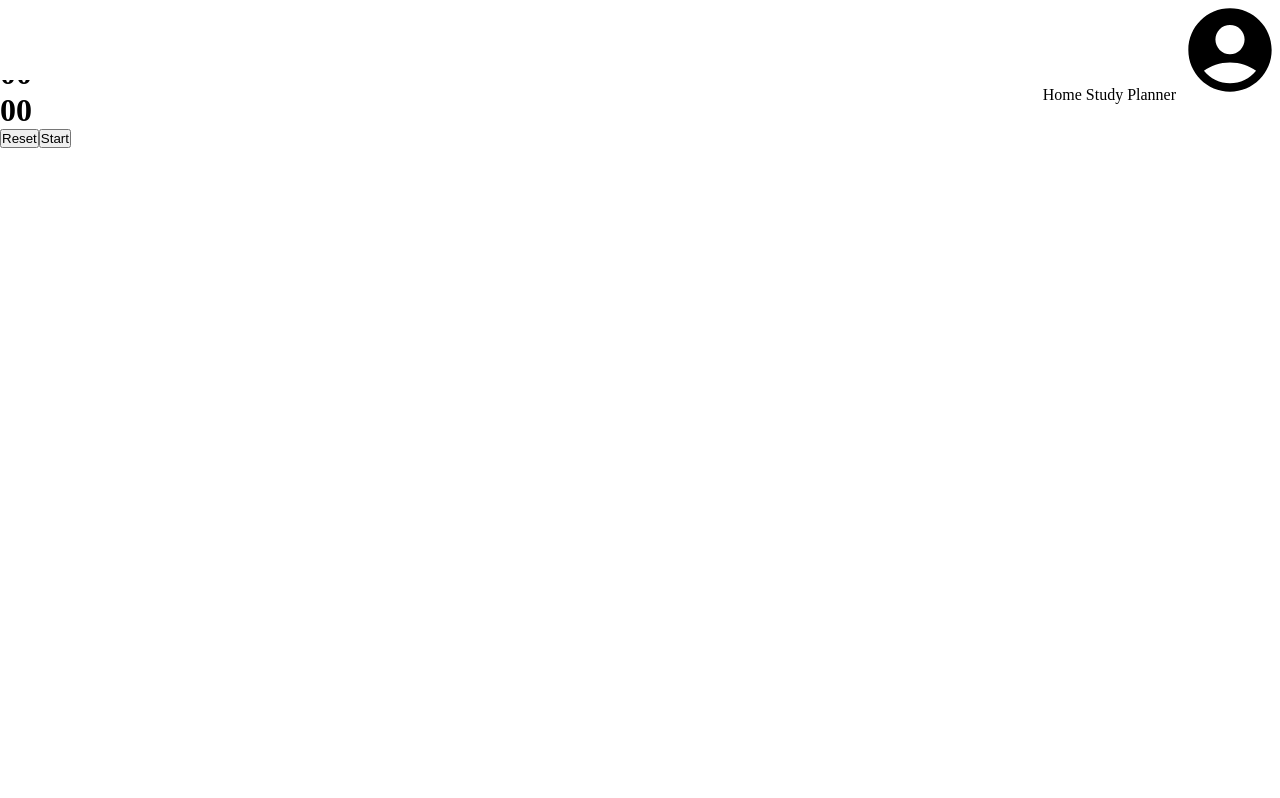
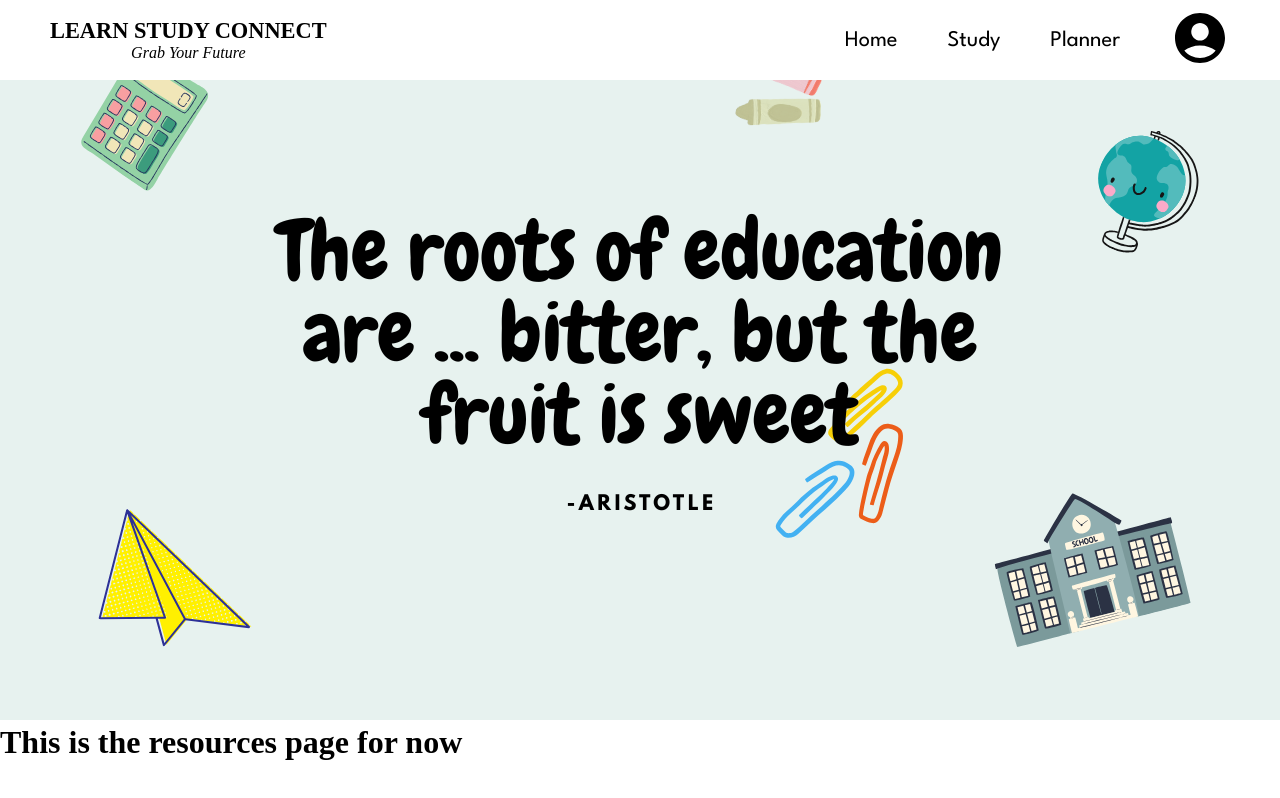
Before and after one commit to Tundoor/L.S.C, a React (Vite) app in the folder LSC/: page / in a window 1280 px wide. Built offline with nearby package versions, Linux system fonts and the light colour scheme.

Commit message:
Styled navigation

```diff
--- a/LSC/src/App.css
+++ b/LSC/src/App.css
@@ -5,6 +5,11 @@
     --subtext: "League Spartan";
     --link: "Merriweather";
 
+}
+
+* {
+  margin: 0;
+  padding: 0;
 }
 
 /* navbar */
@@ -20,12 +25,48 @@
 
 }
 
+.logo-div {
+  text-align: center;
+  margin-left: 50px;
+  display: flex;
+  flex-direction: column;
+  justify-content: center;
+
+}
+
+.logo-div h1 {
+   font-size: 1.4rem;
+}
+
+.logo-div p {
+  font-style: italic;
+}
+
+.user-enter-img {
+  width: 60px;
+}
+.navLinks {
+    display: flex;
+    align-items: Center;
+}
+
+.navLink {
+  margin-right: 50px;
+  cursor: pointer;
+}
+
+.nav-link {
+  font-family: var(--subtext);
+  font-size: 1.4rem;
+}
+
+.nav-link:hover {
+   text-decoration: underline;
+   font-size: 1.6rem;
+}
 /* App */
 
-* {
-  margin: 0;
-  padding: 0;
-}
+
 
 .background-img {
    width: 100%;
--- a/LSC/src/main.jsx
+++ b/LSC/src/main.jsx
@@ -2,12 +2,14 @@ import { StrictMode } from 'react'
 import { createRoot } from 'react-dom/client'
 import App from './pages/App.jsx'
 import Study from './pages/study.jsx'
+import Planner from './pages/planner.jsx'
 import Navbar from './navbar.jsx'
 
 createRoot(document.getElementById('root')).render(
   <StrictMode>
     <Navbar/>
-    {/* <App /> */}
-    <Study />
-  </StrictMode>,
+    <App />
+    {/* <Study /> */}
+    {/* <Planner /> */}
+  </StrictMode>
 )
--- a/LSC/src/navbar.jsx
+++ b/LSC/src/navbar.jsx
@@ -5,13 +5,15 @@ function Navbar() {
         <>
         <div className='nav-div'>
         <div className="logo-div">
+           <h1>LEARN STUDY CONNECT</h1>
+           <p>Grab Your Future</p>
         </div>
         <div className="navLinks">
-           <a className="navLink">Home </a>
-           <a className="navLink">Study </a>
-           <a className="navLink">Planner </a>
+           <a className="navLink nav-link">Home </a>
+           <a className="navLink nav-link">Study </a>
+           <a className="navLink nav-link">Planner </a>
            <a className="navLink">
-             <img src={userImg} alt="user-symbol"></img>
+             <img src={userImg} alt="user-symbol" className='user-enter-img'></img>
            </a>
         </div>
         </div>
--- a/LSC/src/pages/planner.jsx
+++ b/LSC/src/pages/planner.jsx
@@ -0,0 +1,72 @@
+function Planner () {
+    return(
+        <>
+        <div className="planner-btns">
+            <button className="reset">Reset</button>
+            <button classname="Add Item">Add item</button>
+        </div>
+        <div className="boards">
+            <div className="to-do-list"></div>
+            <div className="doing-list"></div>
+            <div className="done-list"></div>
+        </div>
+         {/* New Task Modal: Form for adding a new task.  */}
+    <form class="modal-window" id="new-task-modal-window">
+        <h4 class="modal-title">Add New Task</h4>
+        <div class="input-div">
+            <label class="label-modal-window" id="modal-title-input" for="title-input">Title</label>
+            {/* <!-- Title for newTaskModal --> */}
+            <input type="text" class="modal-input" id="title-input" placeholder="e.g. Take a little break"></input>
+        </div>
+        <div class="input-div">
+            <label class="label-modal-window" id="modal-desc-input" for="desc-input">Description</label>
+            {/* <!-- Desc for newTaskModal --> */}
+            <textarea name="description" id="desc-input" placeholder="e.g. Pet your dog, have a cup of coffee, dance to your favourite song and come back to conquer this challenge. 💪🏾"></textarea>
+        </div>
+        <div class="input-div">
+            {/* <!-- This is the dropDown for addNewTask modal --> */}
+            <label class="label-modal-window" id="modal-select-status" for="select-status">Status</label>
+            <select name="status" id="select-status">
+                <option value="todo">todo</option>
+                <option value="doing">doing</option>
+                <option value="done">done</option>
+            </select>
+        </div>
+        <div class="button-group">
+            <button type="submit" class="submit-btn" id="create-task-btn">Create Task</button>
+            <button type="button" class="submit-btn" id="cancel-add-task-btn">Cancel</button>
+        </div>
+    </form>
+
+      {/* <!-- Edit Task Modal: Form for editing an existing task's details. --> */}
+    <div class="edit-task-modal-window">
+        <form id="edit-task-form">
+            <div class="edit-task-div" id="edit-task-header">
+                {/* <!-- title for existing card --> */}
+                <input type="text" id="edit-task-title-input" class="task-title-input" placeholder="Task Title"></input>
+                <button id="edit-btn" class="edit-btn"></button>
+            </div>
+            <div class="edit-task-div">
+                {/* <!-- desc for existing task modal --> */}
+                <textarea id="edit-task-desc-input" class="edit-task-description-input" placeholder="Task Description"></textarea>
+            </div>
+            <div class="edit-task-div">
+                <label class="label-modal-window" for="edit-select-status">Current Status</label>
+                <select name="status" id="edit-select-status">
+                    <option value="todo">todo</option>
+                    <option value="doing">doing</option>
+                    <option value="done">done</option>
+                </select>
+            </div>
+            <div class="edit-task-div button-group">
+                <button type="button" class="editBtns" id="save-task-changes-btn">Save Changes</button>
+                <button type="button" class="editBtns" id="cancel-edit-btn">Cancel</button>
+                <button type="button" class="editBtns" id="delete-task-btn">Delete Task</button>
+            </div>
+        </form>
+    </div>
+        </>
+    )
+}
+
+export default Planner
```
